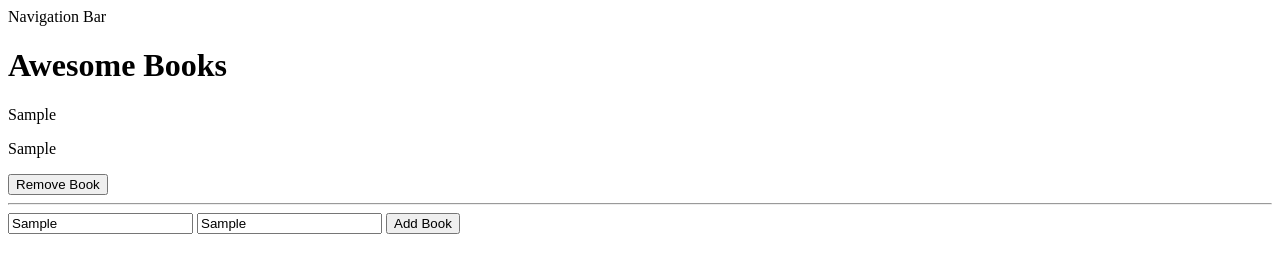
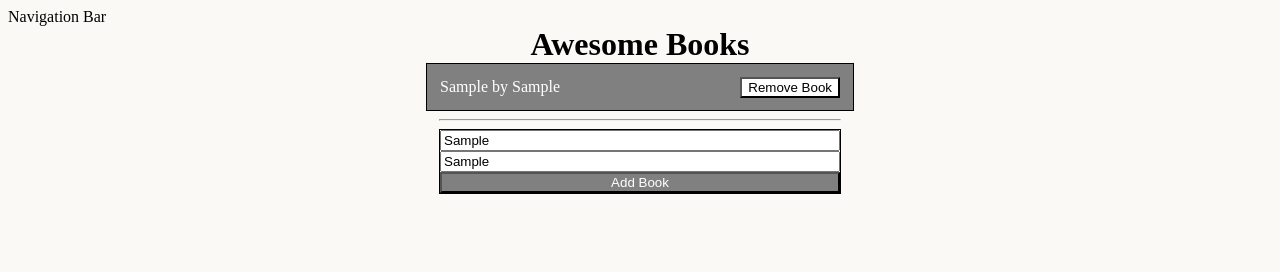
Before and after one commit to newhorizon-tech/awesome-books, a plain HTML site: page index.html in a window 1280 px wide. Both pictures are taken after typing "Sample", "Sample" into the empty fields and a click on the button "Add Book". Drawn offline with Linux system fonts and the light colour scheme.

Commit message:
Resolve conflicts

```diff
--- a/index.js
+++ b/index.js
@@ -57,8 +57,10 @@ const bookDisplay = document.querySelector('#book-display');
 const displayBooks = () => {
   bookDisplay.innerHTML = '';
   myBooks.bookList.forEach((book) => {
-    const title = document.createElement('p');
-    const author = document.createElement('p');
+    const title = document.createElement('span');
+    const author = document.createElement('span');
+    const filler = document.createElement('span');
+    filler.textContent = ' by ';
 
     title.className = 'book-title';
     title.textContent = book.title;
@@ -69,8 +71,10 @@ const displayBooks = () => {
 
     const deleteButton = document.createElement('button');
     deleteButton.textContent = 'Remove Book';
-      deleteButton.addEventListener('click', (e) => deleteBook(e)); // eslint-disable-line
-    bookElement.append(title, author, deleteButton);
+    deleteButton.addEventListener('click', (e) => deleteBook(e)); // eslint-disable-line
+    const textInfo = document.createElement('div');
+    textInfo.append(title, filler, author);
+    bookElement.append(textInfo, deleteButton);
 
     bookDisplay.append(bookElement);
   });
--- a/style.css
+++ b/style.css
@@ -1,3 +1,53 @@
 html {
+  background: #faf9f6;
+}
+
+h1 {
+  margin: 0 auto;
+  width: 400px;
+  text-align: center;
+}
+
+hr {
+  width: 400px;
+  color: black;
+}
+
+button {
   background: white;
 }
+
+#book-input {
+  display: flex;
+  flex-direction: column;
+  text-align: center;
+  margin: 0 auto;
+  width: 400px;
+  border: 1px solid black;
+}
+
+.book-element {
+  background: white;
+  margin: 0 auto;
+  width: 400px;
+  border: 1px solid black;
+  padding: 1%;
+  display: flex;
+  align-items: center;
+  justify-content: space-between;
+}
+
+.book-element:nth-child(even) {
+  background: white;
+}
+
+#addButton,
+.book-element:nth-child(even) button,
+.book-element:nth-child(odd) {
+  background: grey;
+  color: white;
+}
+
+.book-author {
+  padding-right: 5px;
+}
```
